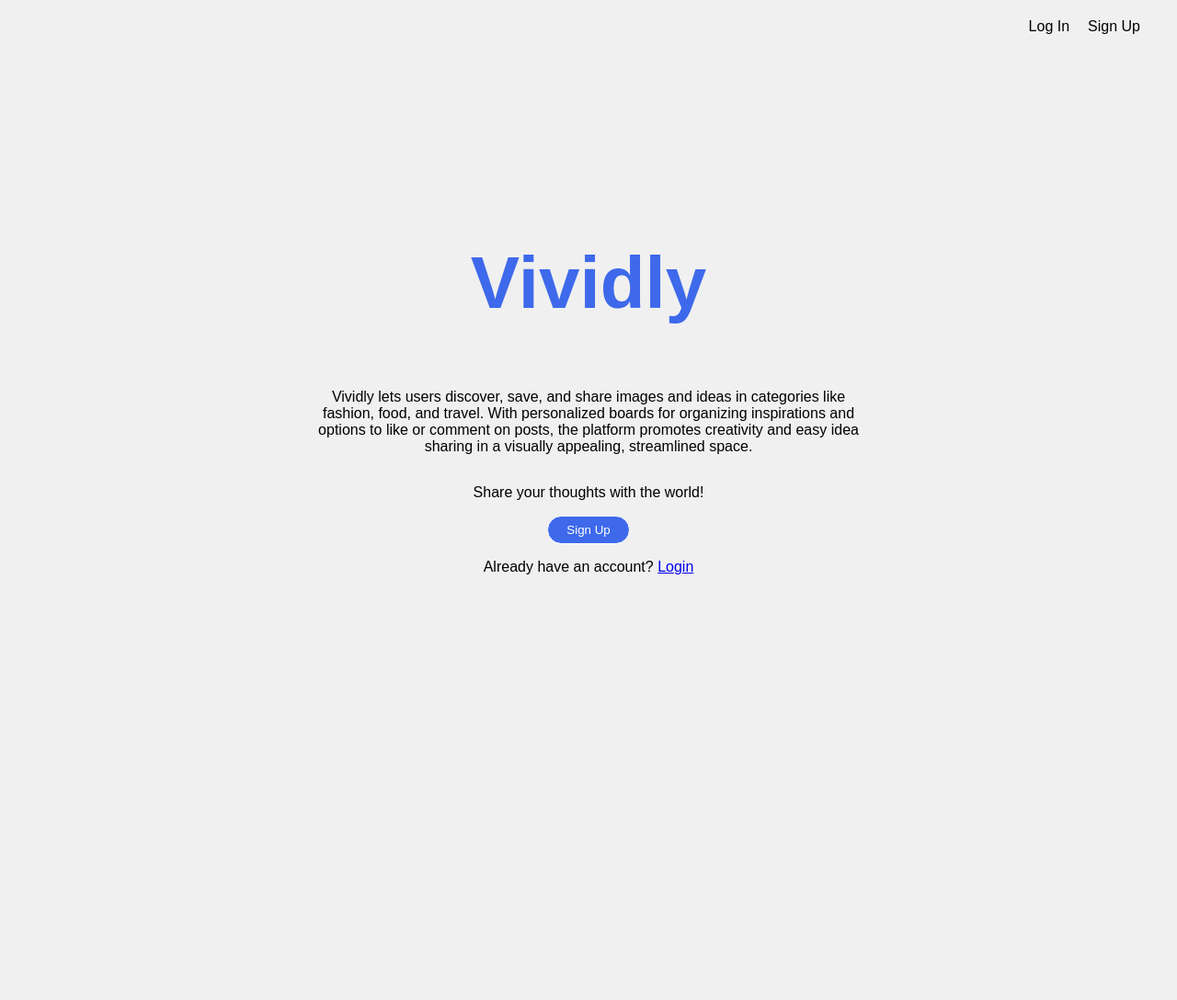
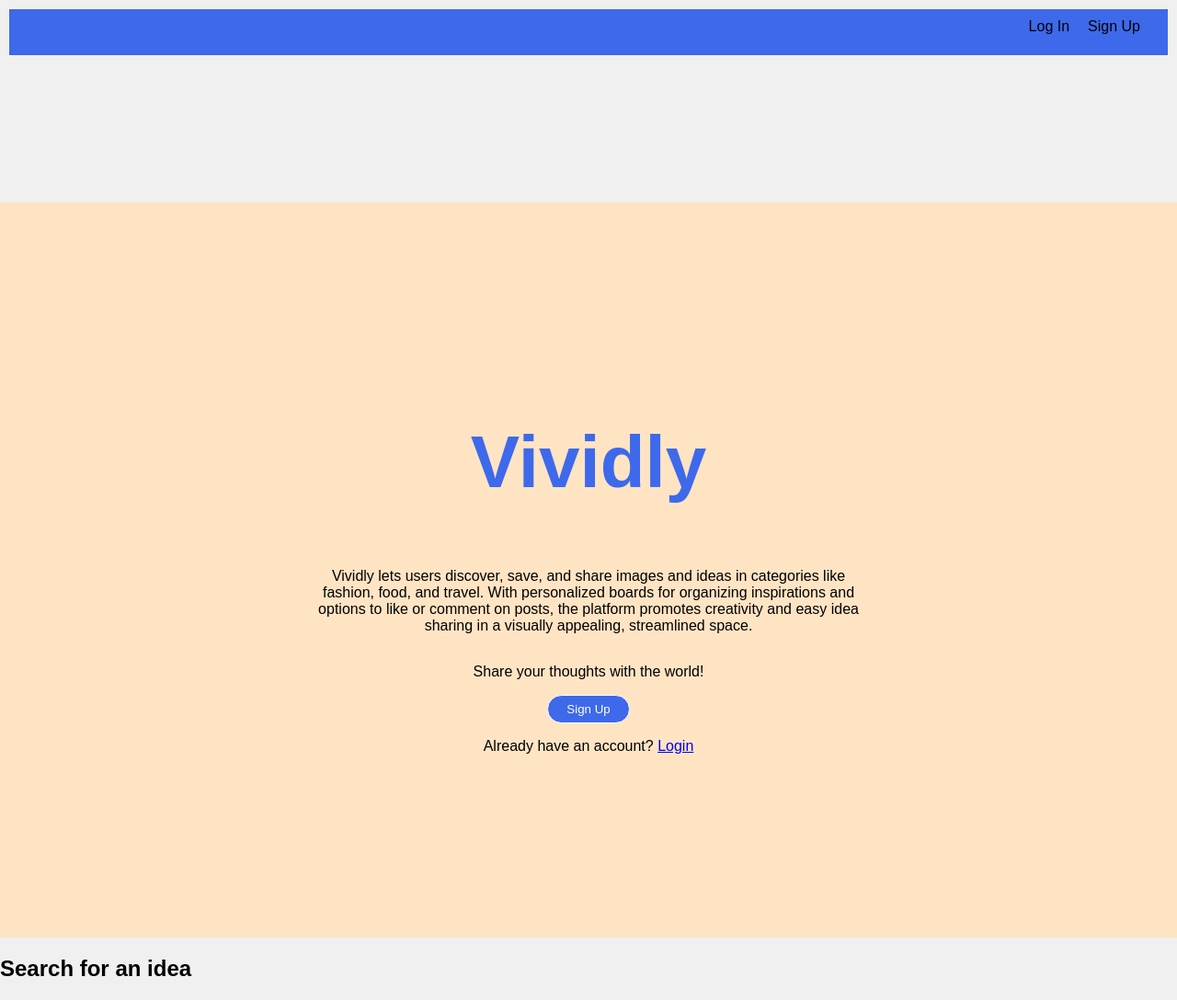
Before and after one commit to C-Ronny/Vividly, a PHP site: page / in a window 1280 px wide. Shown: the whole page at 92% size. Before the commit the page ends 625 px from the top, so only its background shows below. Run offline with PHP 8.4, Linux system fonts and the light colour scheme.

Commit message:
Updated pages

```diff
--- a/index.css
+++ b/index.css
@@ -9,12 +9,15 @@ body{
   padding: 0;
   height: 100dvh;
   overscroll-behavior: none;
-
   height: 100%;
   width:100%;
+  scroll-behavior: smooth;
 }
 
+/* Navigation Bar*/
 nav {
+  height:30px;
+  background-color:#3e69eb;
   display: flex;
   text-align: right;
   align-items: right;
@@ -22,21 +25,26 @@ nav {
   margin: 10px 10px;
   padding: 10px 20px;
 }
-
 nav a {
   text-decoration: none;
   color: #000;
   margin: 0 10px;
 }
+nav a:hover{
+  text-decoration: underline;
+}
 
+/*hero page*/
 main{
+  height:100vh;
+  background-color: bisque;
+  flex-direction: column;
   display: flex;
   margin-top: 20dvh;
   justify-content: center;
   align-items: center;
   text-align: center;
 }
-
 .intro-text{
   display: flex;
   justify-content: center;
@@ -44,21 +52,10 @@ main{
   text-align: center;
   width: 600px;
 }
-
-main {
-  display: flex;
-  flex-direction: column;
-  justify-content: center;
-  align-items: center;
-  text-align: center;
-  margin-top: 20vh;
-}
-
 .vividly_logo{
   color: var(--main-color);
   font-size: 5rem;
 }
-
 #sign-up{
   border: 1px solid;
   border-radius: 20px;
@@ -66,3 +63,38 @@ main {
   color: white;
   background-color: var(--main-color);
 }
+.hero-mobile{
+  display: none;
+}
+
+
+/*second section*/
+.second_page{
+
+}
+
+/* @media screen and (max-width: 600px){
+  nav{
+    display: none;
+  }
+  .hero-desktop{
+    display: none;
+  }
+  .hero-mobile{
+    display: flex;
+    justify-content: center;
+    align-items: center;
+    text-align: center;
+    width: 600px;
+  }
+  .intro-text{
+    width: 300px;
+  }
+  .vividly_logo{
+    font-size: 3rem;
+    margin:5px;
+  }
+  #sign-up{
+    padding: 10px 50px 10px 50px;
+  }
+} */
--- a/index.html
+++ b/index.html
@@ -14,8 +14,8 @@
     <div><a href="signup.html">Sign Up</a></div>
   </nav>
 
-  <!--Hero Section-->
-  <main class="hero">
+  <!--Hero Section (Laptop Devices)-->
+  <main class="hero-desktop">
     <h1 class="vividly_logo" >Vividly</h1>
     <div class="intro-text">
       <p class="">Vividly lets users discover, save, and share images and ideas in categories like fashion, food, and travel. With personalized boards for organizing inspirations and options to like or comment on posts, the platform promotes creativity and easy idea sharing in a visually appealing, streamlined space.</p>
@@ -25,5 +25,22 @@
     <p>Already have an account? <a href="login.html" id="loog">Login</a></p>
   </main>
 
+  <!--Hero Section (Mobile Devices)-->
+  <!-- <main class="hero-mobile">
+    <h1 class="vividly_logo" >Welcome to </h1>
+    <h2 class="vividly_logo">Vividly</h2>
+    <br>
+    <p>Share your thoughts with the world!</p>
+    <br>
+    <button id="sign-up"><a href="signup.html"></a>Sign Up</a></button>
+    <br><br><br><br>
+    <p>Already have an account? <a href="login.html" id="loog">Login</a></p>
+  </main> -->
+
+  <!--Section-->
+  <section class="second_page">
+    <h1>Search for an idea</h1>
+  </section>
+
 </body>
 </html>
```
